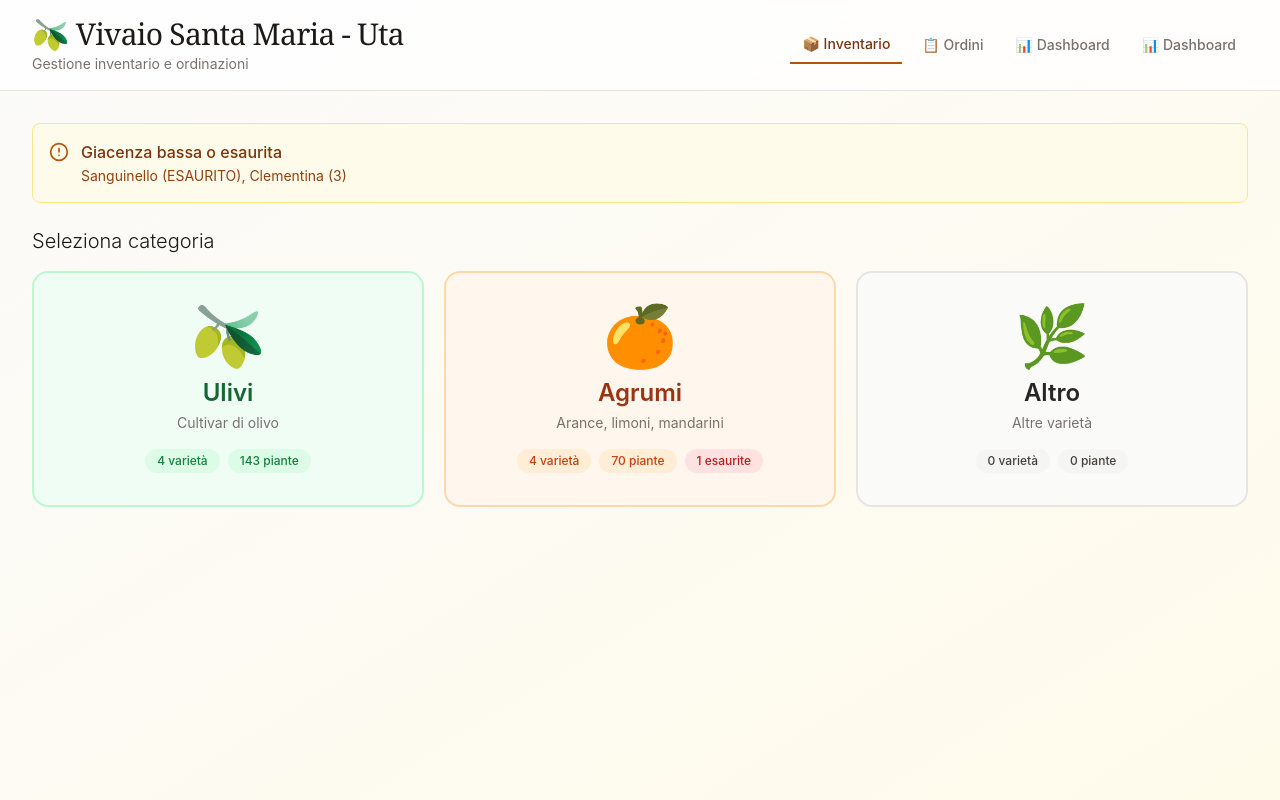
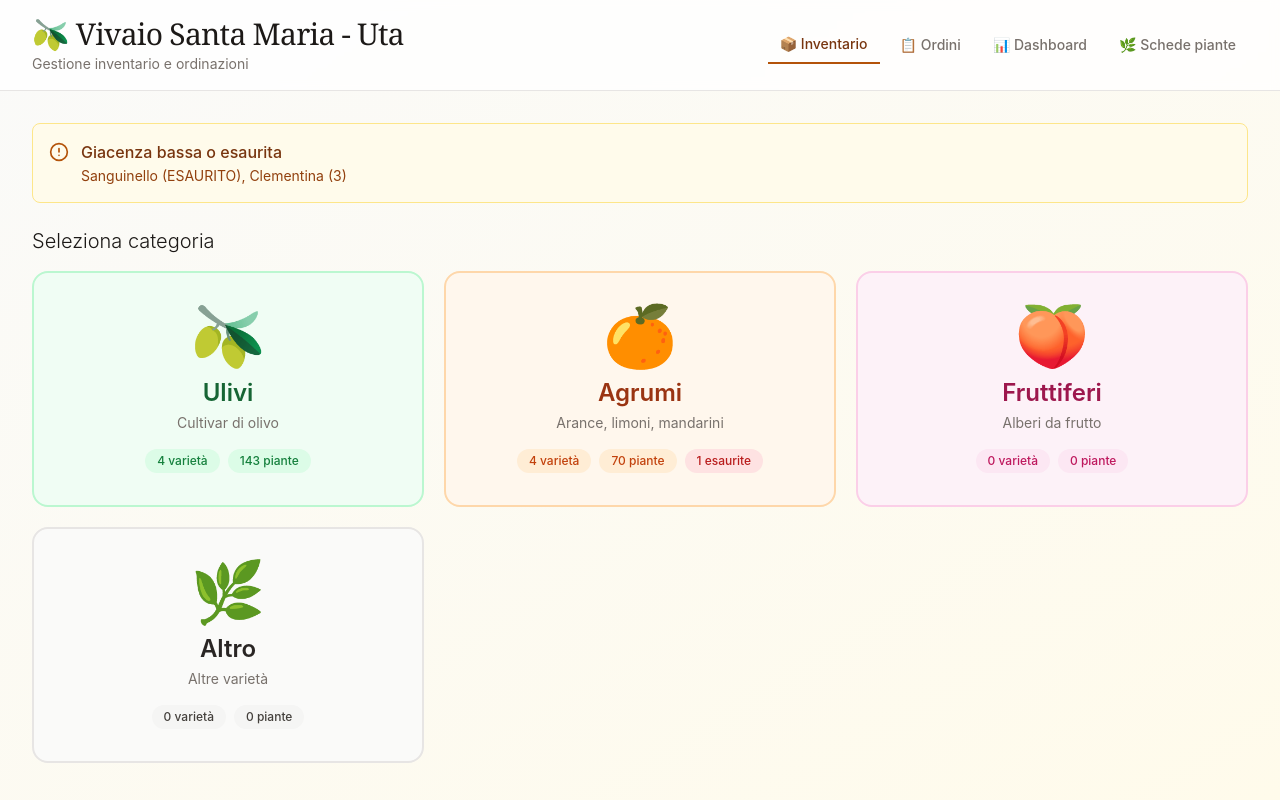
Before and after one commit to robnonnis/Vivaio-Santa-Maria, a Next.js app: page / in a window 1280 px wide. Built offline with nearby package versions, Linux system fonts and the light colour scheme.

Commit message:
Update VivaioCultivare.tsx

```diff
--- a/app/components/VivaioCultivare.tsx
+++ b/app/components/VivaioCultivare.tsx
@@ -181,6 +181,7 @@ export default function VivaioCultivare() {
   const categories = [
     { key: 'ulivo', label: 'Ulivi', emoji: '🫒', bg: 'bg-green-50', border: 'border-green-200', hover: 'hover:bg-green-100', text: 'text-green-800', badge: 'bg-green-100 text-green-700', description: 'Cultivar di olivo' },
     { key: 'agrumi', label: 'Agrumi', emoji: '🍊', bg: 'bg-orange-50', border: 'border-orange-200', hover: 'hover:bg-orange-100', text: 'text-orange-800', badge: 'bg-orange-100 text-orange-700', description: 'Arance, limoni, mandarini' },
+    { key: 'fruttiferi', label: 'Fruttiferi', emoji: '🍑', bg: 'bg-pink-50', border: 'border-pink-200', hover: 'hover:bg-pink-100', text: 'text-pink-800', badge: 'bg-pink-100 text-pink-700', description: 'Alberi da frutto' },
     { key: 'altro', label: 'Altro', emoji: '🌿', bg: 'bg-stone-50', border: 'border-stone-200', hover: 'hover:bg-stone-100', text: 'text-stone-800', badge: 'bg-stone-100 text-stone-700', description: 'Altre varietà' },
   ];
   const currentCategory = categories.find(c => c.key === inventoryCategory);
@@ -221,7 +222,7 @@ export default function VivaioCultivare() {
               {['inventory', 'orders', 'dashboard', 'schede'].map(tab => (
                 <button key={tab} onClick={() => { setActiveTab(tab); setInventoryCategory(null); setSearchQuery(''); }}
                   className={`px-3 py-2 text-sm font-medium transition-colors rounded-t ${activeTab === tab ? 'text-amber-900 border-b-2 border-amber-700' : 'text-stone-500 hover:text-stone-900'}`}>
-                  {tab === 'inventory' ? '📦 Inventario' : tab === 'orders' ? '📋 Ordini' : '📊 Dashboard'}
+                  {tab === 'inventory' ? '📦 Inventario' : tab === 'orders' ? '📋 Ordini' : tab === 'dashboard' ? '📊 Dashboard' : '🌿 Schede piante'}
                 </button>
               ))}
             </div>
```
